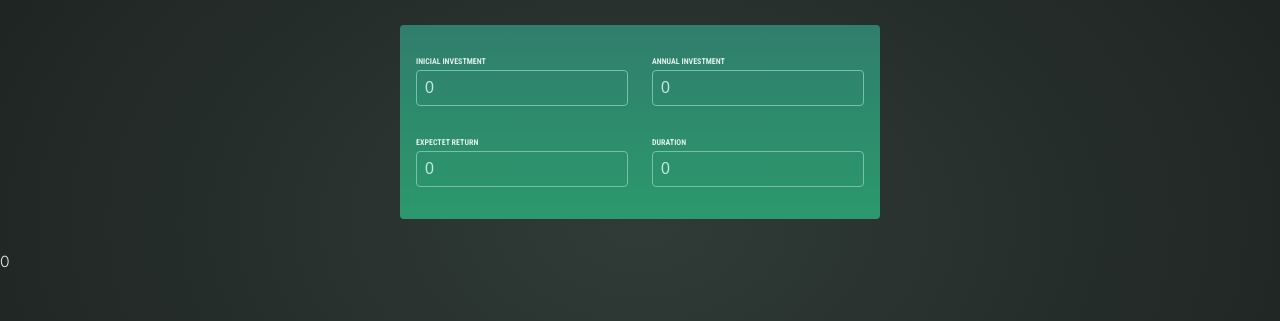
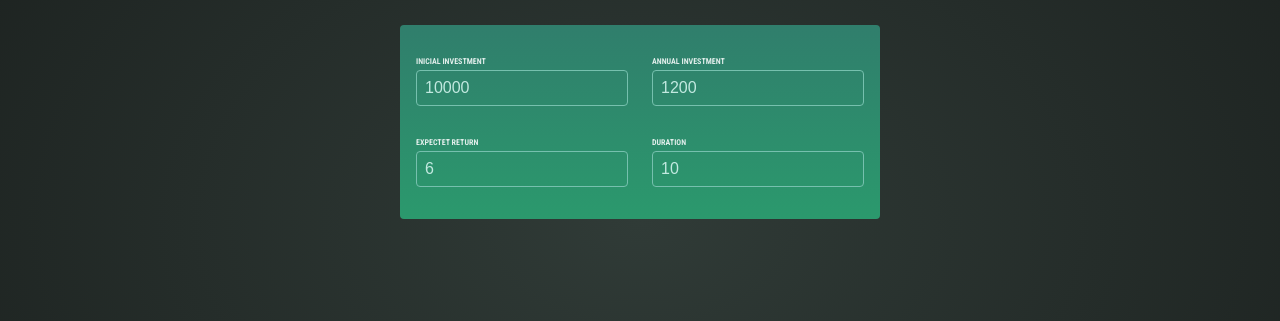
Before and after one commit to RodRothbarth/react_invetCalculator, a React (Vite) app: page / in a window 1280 px wide. Shown: the part 201-522 px from the top of the page. Built offline with nearby package versions, Linux system fonts and the light colour scheme.

Commit message:
input components generates string values.. how to 'fix it'

```diff
--- a/src/App.jsx
+++ b/src/App.jsx
@@ -5,15 +5,15 @@ import { useState } from "react";
 
 function App() {
   const [formInfo, setFormInfo] = useState({
-    inicial: 0,
-    annual: 0,
-    expected: 0,
-    duration: 0,
+    initialInvestment: 10000,
+    annualInvestment: 1200,
+    expectedReturn: 6,
+    duration: 10,
   });
 
   function handleChange(inputId, newValue) {
     setFormInfo((prevInput) => {
-      return { ...prevInput, [inputId]: newValue };
+      return { ...prevInput, [inputId]: +newValue };
     });
   }
   return (
--- a/src/components/InputForm.jsx
+++ b/src/components/InputForm.jsx
@@ -7,17 +7,21 @@ export function InputForm({ onChange, formInfo }) {
           <input
             type="number"
             required
-            value={formInfo.inicial}
-            onChange={(event) => onChange("inicial", event.target.value)}
+            value={formInfo.initialInvestment}
+            onChange={(event) =>
+              onChange("initialInvestment", event.target.value)
+            }
           />
         </p>
         <p>
           <label htmlFor="">Annual Investment</label>
           <input
             type="number"
-            value={formInfo.annual}
+            value={formInfo.annualInvestment}
             required
-            onChange={(event) => onChange("annual", event.target.value)}
+            onChange={(event) =>
+              onChange("annualInvestment", event.target.value)
+            }
           />
         </p>
       </div>
@@ -27,8 +31,8 @@ export function InputForm({ onChange, formInfo }) {
           <input
             type="number"
             required
-            value={formInfo.expected}
-            onChange={(event) => onChange("expected", event.target.value)}
+            value={formInfo.expectedReturn}
+            onChange={(event) => onChange("expectedReturn", event.target.value)}
           />
         </p>
         <p>
--- a/src/components/Results.jsx
+++ b/src/components/Results.jsx
@@ -1,7 +1,11 @@
+import { calculateInvestmentResults } from "../util/investment.js";
+
 export function Results({ formInfo }) {
+  const results = calculateInvestmentResults(formInfo);
+  console.log(results);
   return (
     <>
-      <div>{formInfo.inicial}</div>
+      <div>{}</div>
     </>
   );
 }
```
